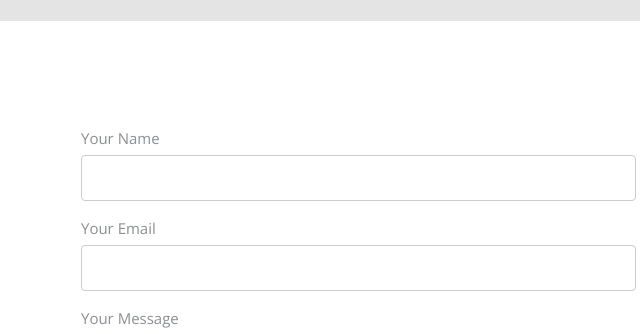
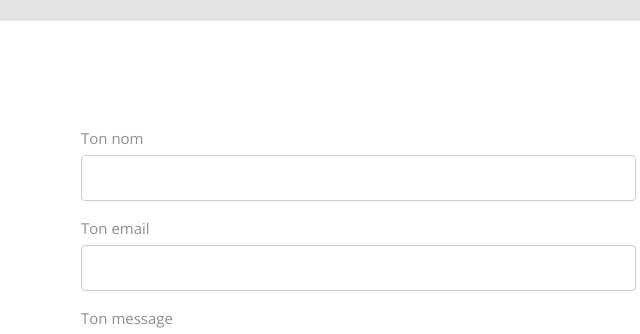
Before and after one commit to fmezirard/SiteResto, a website: page resto/index.html in a window 1280 px wide. Shown: the part 6457-6791 px from the top of the page, 574-1214 px from the left. Drawn offline with nearby package versions, Linux system fonts and the light colour scheme; files whose address does not match are found by name.

Commit message:
Traduction du formulaire contact

```diff
--- a/resto/index.html
+++ b/resto/index.html
@@ -439,19 +439,19 @@
           <div class="col-md-6 col-md-push-1 probootstrap-animate">
             <form method="post" class="probootstrap-form">
               <div class="form-group">
-                <label for="c_name">Your Name</label>
+                <label for="c_name">Ton nom</label>
                 <div class="form-field">
                   <input type="text" id="c_name" class="form-control">
                 </div>
               </div>
               <div class="form-group">
-                <label for="c_email">Your Email</label>
+                <label for="c_email">Ton email</label>
                 <div class="form-field">
                   <input type="text" id="c_email" class="form-control">
                 </div>
               </div>
               <div class="form-group">
-                <label for="c_message">Your Message</label>
+                <label for="c_message">Ton message</label>
                 <div class="form-field">
                   <textarea name="c_message" id="c_message" cols="30" rows="10" class="form-control"></textarea>
                 </div>
```
